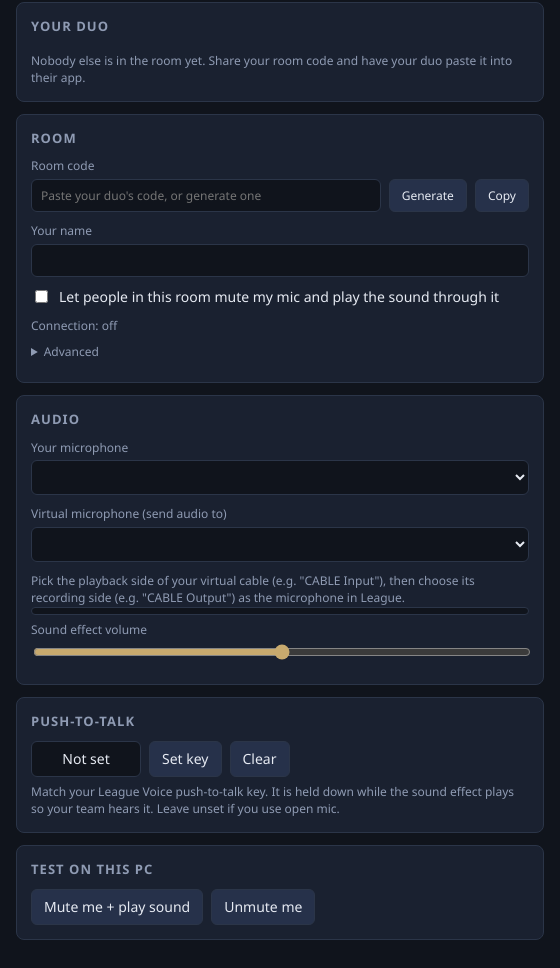
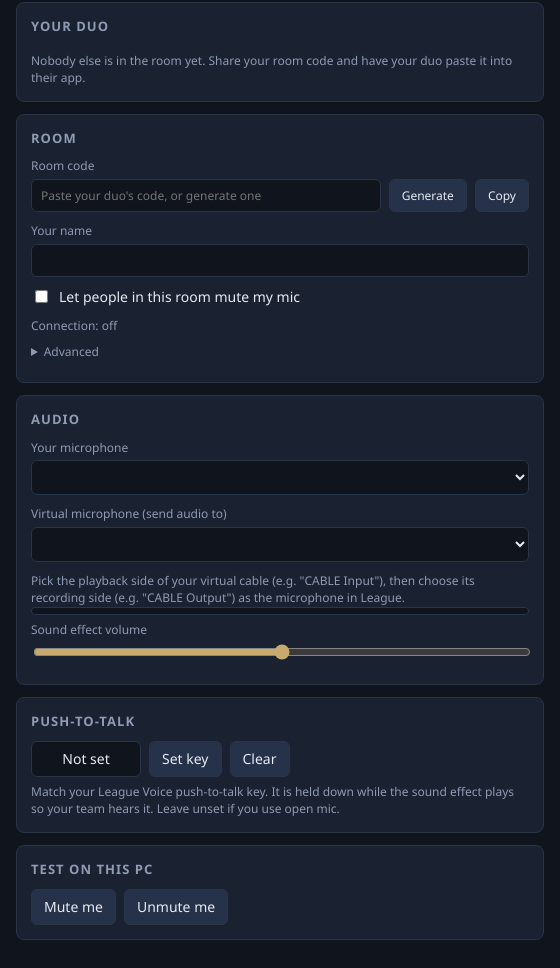
Before and after one commit to sachikiruel/DuoMuteLoL, an Electron app: page src/renderer/index.html in a window 560 px wide. Shown: the part 55-1023 px from the top of the page. Drawn offline with Linux system fonts and the light colour scheme; no server answers.

Commit message:
changed some text

```diff
--- a/src/renderer/index.html
+++ b/src/renderer/index.html
@@ -32,7 +32,7 @@
     </label>
     <label class="check">
       <input id="allowRemote" type="checkbox">
-      <span>Let people in this room mute my mic and play the sound through it</span>
+      <span>Let people in this room mute my mic</span>
     </label>
     <p class="hint">Connection: <span id="conn">off</span></p>
     <details>
@@ -72,7 +72,7 @@
   <section>
     <h2>Test on this PC</h2>
     <div class="row">
-      <button id="testMute">Mute me + play sound</button>
+      <button id="testMute">Mute me</button>
       <button id="testUnmute">Unmute me</button>
     </div>
   </section>
```
